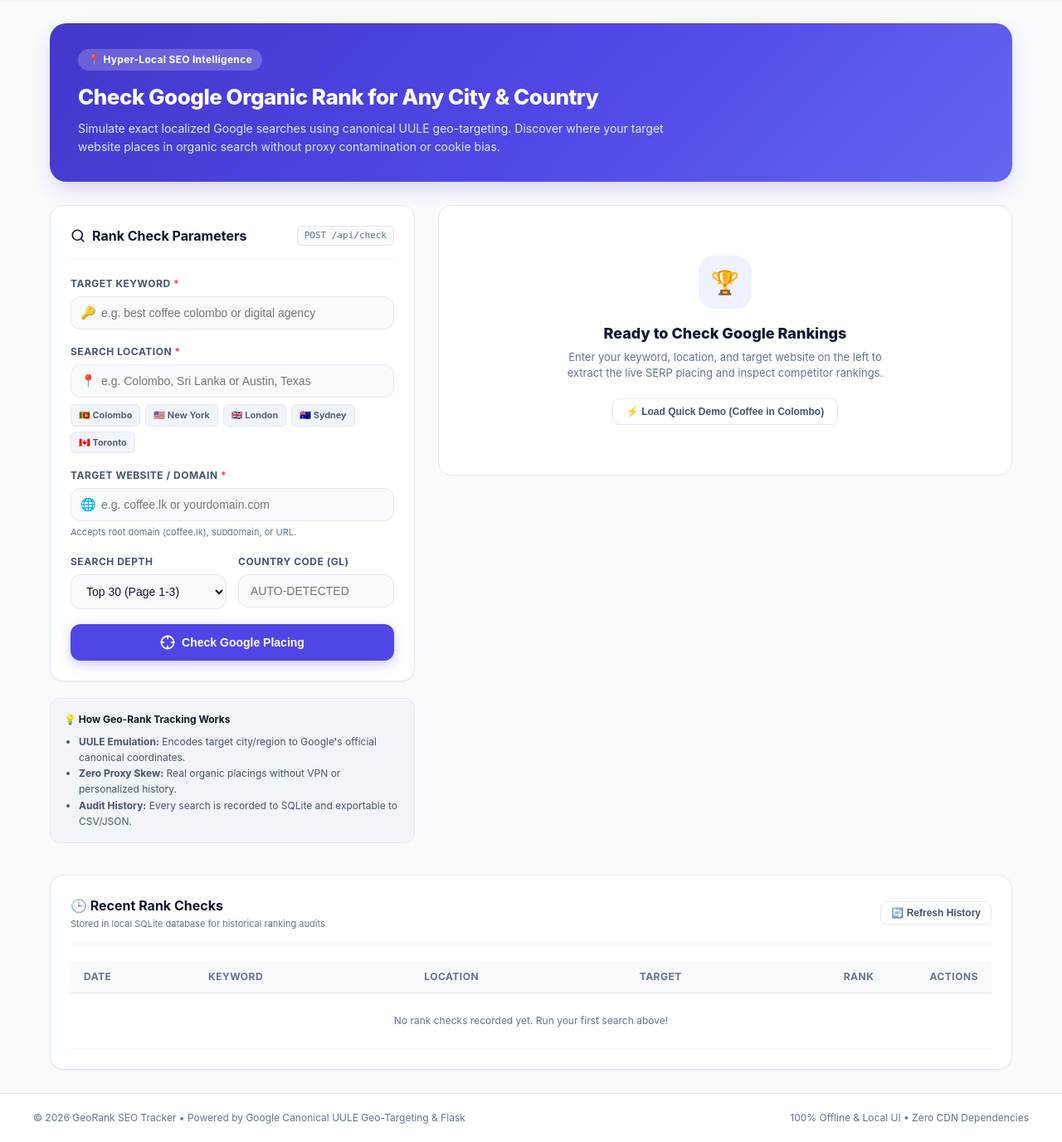
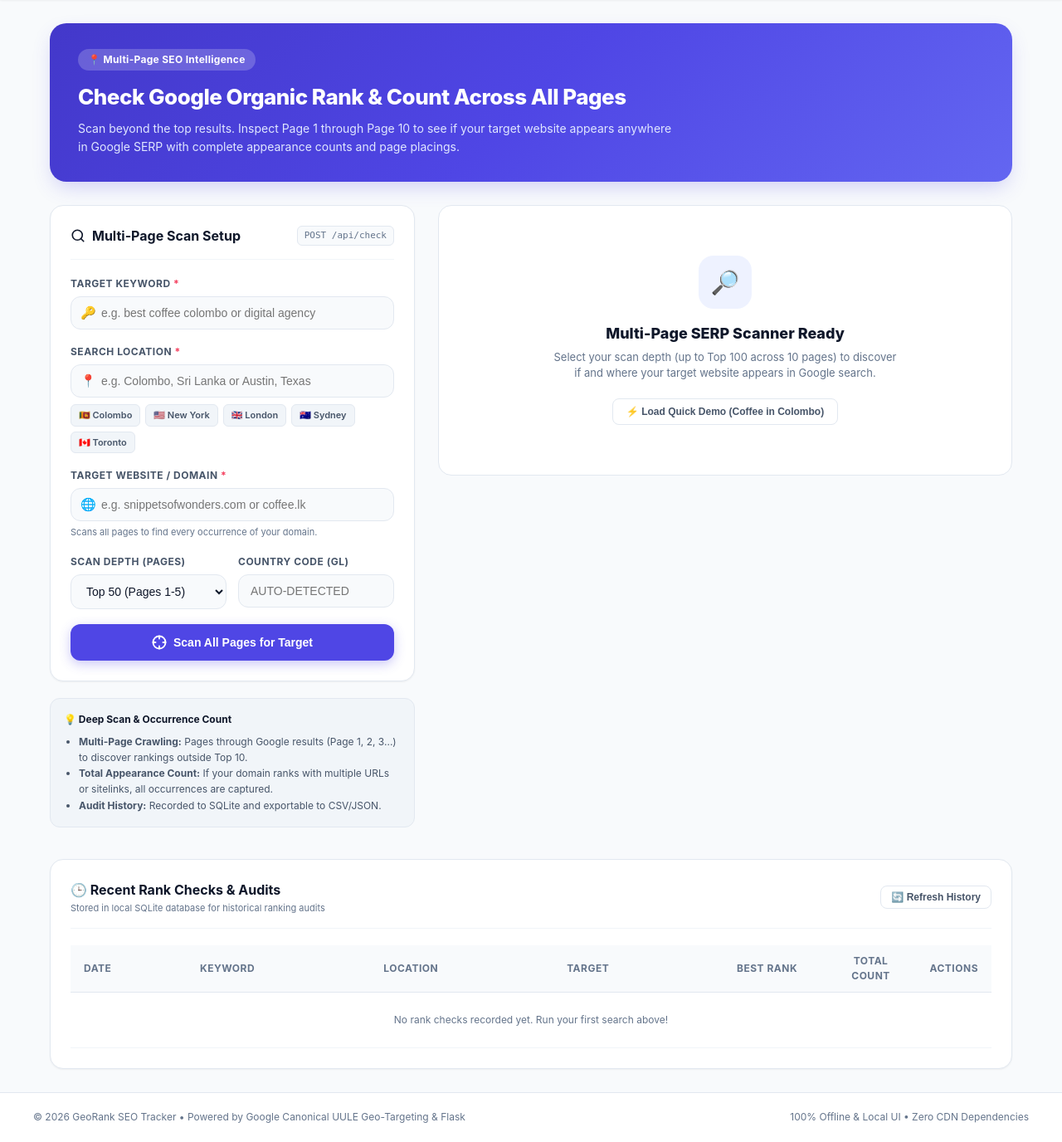
Before and after one commit to kalana20000/Eso-report, a Flask app: template templates/index.html in a window 1280 px wide. Shown: the part 69-1445 px from the top of the page at 83% size. After the commit the page ends 1422 px from the top, so only its background shows below. Run offline with Flask 3, Linux system fonts and the light colour scheme; the template is opened without the code that fills it, so the values that code supplies are empty.

Commit message:
feat: add multi-page deep scanning and total occurrence count tracking

```diff
--- a/templates/index.html
+++ b/templates/index.html
@@ -1,14 +1,14 @@
 {% extends "base.html" %}
 
-{% block title %}GeoRank SEO - Local Google Rank Tracker{% endblock %}
+{% block title %}GeoRank SEO - Local Google Rank Tracker (Multi-Page Deep Scan){% endblock %}
 
 {% block content %}
 <!-- Hero Banner -->
 <div class="hero-banner">
-    <div class="hero-tag">📍 Hyper-Local SEO Intelligence</div>
-    <div class="hero-title">Check Google Organic Rank for Any City & Country</div>
+    <div class="hero-tag">📍 Multi-Page SEO Intelligence</div>
+    <div class="hero-title">Check Google Organic Rank & Count Across All Pages</div>
     <div class="hero-desc">
-        Simulate exact localized Google searches using canonical UULE geo-targeting. Discover where your target website places in organic search without proxy contamination or cookie bias.
+        Scan beyond the top results. Inspect Page 1 through Page 10 to see if your target website appears anywhere in Google SERP with complete appearance counts and page placings.
     </div>
 </div>
 
@@ -23,7 +23,7 @@
                         <circle cx="11" cy="11" r="8"></circle>
                         <line x1="21" y1="21" x2="16.65" y2="16.65"></line>
                     </svg>
-                    <span>Rank Check Parameters</span>
+                    <span>Multi-Page Scan Setup</span>
                 </div>
                 <span class="card-badge">POST /api/check</span>
             </div>
@@ -72,22 +72,21 @@
                     <div class="input-wrapper">
                         <span class="input-icon">🌐</span>
                         <input type="text" id="target_website" name="target_website" required
-                            placeholder="e.g. coffee.lk or yourdomain.com"
+                            placeholder="e.g. snippetsofwonders.com or coffee.lk"
                             class="form-input">
                     </div>
-                    <div class="form-help">Accepts root domain (coffee.lk), subdomain, or URL.</div>
+                    <div class="form-help">Scans all pages to find every occurrence of your domain.</div>
                 </div>
 
                 <!-- Search Depth & Country Code -->
                 <div class="form-row form-group">
                     <div>
-                        <label class="form-label" for="max_results">Search Depth</label>
+                        <label class="form-label" for="max_results">Scan Depth (Pages)</label>
                         <select id="max_results" name="max_results" class="form-input form-input-plain">
                             <option value="10">Top 10 (Page 1)</option>
-                            <option value="20">Top 20 (Page 1-2)</option>
-                            <option value="30" selected>Top 30 (Page 1-3)</option>
-                            <option value="50">Top 50 (Page 1-5)</option>
-                            <option value="100">Top 100 (Deep Scan)</option>
+                            <option value="30">Top 30 (Pages 1-3)</option>
+                            <option value="50" selected>Top 50 (Pages 1-5)</option>
+                            <option value="100">Top 100 (Deep Scan: Pages 1-10)</option>
                         </select>
                     </div>
                     <div>
@@ -106,7 +105,7 @@
                         <line x1="12" y1="6" x2="12" y2="2"></line>
                         <line x1="12" y1="22" x2="12" y2="18"></line>
                     </svg>
-                    <span>Check Google Placing</span>
+                    <span>Scan All Pages for Target</span>
                 </button>
             </form>
 
@@ -115,18 +114,18 @@
                 <div class="spinner"></div>
                 <div>
                     <div class="status-title" id="statusTitle">Connecting to Google Search...</div>
-                    <div class="status-desc" id="statusDesc">Encoding canonical location & launching stealth browser</div>
+                    <div class="status-desc" id="statusDesc">Iterating through Google SERP pages...</div>
                 </div>
             </div>
         </div>
 
         <!-- Help Info Box -->
         <div class="info-box">
-            <div class="info-title">💡 How Geo-Rank Tracking Works</div>
+            <div class="info-title">💡 Deep Scan & Occurrence Count</div>
             <ul class="info-list">
-                <li><strong>UULE Emulation:</strong> Encodes target city/region to Google's official canonical coordinates.</li>
-                <li><strong>Zero Proxy Skew:</strong> Real organic placings without VPN or personalized history.</li>
-                <li><strong>Audit History:</strong> Every search is recorded to SQLite and exportable to CSV/JSON.</li>
+                <li><strong>Multi-Page Crawling:</strong> Pages through Google results (Page 1, 2, 3...) to discover rankings outside Top 10.</li>
+                <li><strong>Total Appearance Count:</strong> If your domain ranks with multiple URLs or sitelinks, all occurrences are captured.</li>
+                <li><strong>Audit History:</strong> Recorded to SQLite and exportable to CSV/JSON.</li>
             </ul>
         </div>
     </div>
@@ -136,10 +135,10 @@
 
         <!-- Welcome Empty State -->
         <div id="emptyState" class="empty-state">
-            <div class="empty-icon">🏆</div>
-            <div class="empty-title">Ready to Check Google Rankings</div>
+            <div class="empty-icon">🔎</div>
+            <div class="empty-title">Multi-Page SERP Scanner Ready</div>
             <div class="empty-desc">
-                Enter your keyword, location, and target website on the left to extract the live SERP placing and inspect competitor rankings.
+                Select your scan depth (up to Top 100 across 10 pages) to discover if and where your target website appears in Google search.
             </div>
             <button onclick="demoFill()" class="btn-secondary" style="margin: 0 auto; padding: 8px 16px;">
                 ⚡ Load Quick Demo (Coffee in Colombo)
@@ -157,9 +156,9 @@
             <div class="table-card">
                 <div class="table-header-bar">
                     <div>
-                        <div style="font-size: 15px; font-weight: 800; color: #0f172a;">📊 Local SERP Breakdown</div>
+                        <div style="font-size: 15px; font-weight: 800; color: #0f172a;">📊 Complete SERP Placings Across All Pages</div>
                         <div style="font-size: 11px; color: var(--text-muted); margin-top: 2px;" id="serpMetaInfo">
-                            Top organic rankings in this location
+                            All organic results extracted
                         </div>
                     </div>
 
@@ -176,7 +175,7 @@
 
                 <!-- Table Search Filter -->
                 <div class="table-filter-bar">
-                    <input type="text" id="tableFilter" oninput="filterTable()" placeholder="🔍 Filter results by domain, keyword, or title..." class="filter-input">
+                    <input type="text" id="tableFilter" oninput="filterTable()" placeholder="🔍 Filter results across all pages by domain, keyword, or title..." class="filter-input">
                 </div>
 
                 <!-- Table Content -->
@@ -184,7 +183,8 @@
                     <table>
                         <thead>
                             <tr>
-                                <th style="width: 70px; text-align: center;">Rank</th>
+                                <th style="width: 60px; text-align: center;">Rank</th>
+                                <th style="width: 60px; text-align: center;">Page</th>
                                 <th>Title & Snippet</th>
                                 <th style="width: 220px;">Domain / URL</th>
                             </tr>
@@ -204,7 +204,7 @@
 <div class="card" style="margin-top: 10px;">
     <div class="card-header">
         <div>
-            <div class="card-title">🕒 Recent Rank Checks</div>
+            <div class="card-title">🕒 Recent Rank Checks & Audits</div>
             <div style="font-size: 11px; color: var(--text-muted); margin-top: 2px;">Stored in local SQLite database for historical ranking audits</div>
         </div>
         <button onclick="refreshHistory()" class="btn-secondary">
@@ -216,12 +216,13 @@
         <table>
             <thead>
                 <tr>
-                    <th style="width: 150px;">Date</th>
+                    <th style="width: 140px;">Date</th>
                     <th>Keyword</th>
                     <th>Location</th>
                     <th>Target</th>
-                    <th style="width: 120px; text-align: center;">Rank</th>
-                    <th style="width: 100px; text-align: right;">Actions</th>
+                    <th style="width: 140px; text-align: center;">Best Rank</th>
+                    <th style="width: 110px; text-align: center;">Total Count</th>
+                    <th style="width: 80px; text-align: right;">Actions</th>
                 </tr>
             </thead>
             <tbody id="historyTableBody">
@@ -239,6 +240,15 @@
                                 <span class="history-badge not-found">Not in Top {{ item.total_extracted }}</span>
                             {% endif %}
                         </td>
+                        <td style="text-align: center;">
+                            {% if item.target_found %}
+                                <span style="font-weight: 800; color: var(--emerald-dark); background: var(--emerald-light); padding: 2px 8px; border-radius: 9999px; border: 1px solid var(--emerald-border);">
+                                    {{ item.appearances_count }} match{{ 'es' if item.appearances_count != 1 else '' }}
+                                </span>
+                            {% else %}
+                                <span style="color: var(--text-muted);">0</span>
+                            {% endif %}
+                        </td>
                         <td style="text-align: right;">
                             <button onclick="loadCheck({{ item.id }})" class="action-btn view">View</button>
                             <button onclick="deleteCheck({{ item.id }})" class="action-btn delete">✕</button>
@@ -247,7 +257,7 @@
                     {% endfor %}
                 {% else %}
                     <tr id="emptyHistoryRow">
-                        <td colspan="6" style="padding: 24px; text-align: center; color: var(--text-muted);">
+                        <td colspan="7" style="padding: 24px; text-align: center; color: var(--text-muted);">
                             No rank checks recorded yet. Run your first search above!
                         </td>
                     </tr>
@@ -272,7 +282,7 @@
         document.getElementById('location').value = 'Colombo, Sri Lanka';
         document.getElementById('target_website').value = 'snippetsofwonders.com';
         document.getElementById('country_code').value = 'lk';
-        document.getElementById('max_results').value = '30';
+        document.getElementById('max_results').value = '50';
     }
 
     document.getElementById('rankForm').addEventListener('submit', async function(e) {
@@ -293,11 +303,11 @@
         const statusBox = document.getElementById('statusBox');
 
         submitBtn.disabled = true;
-        submitBtn.innerHTML = '<span>⏳ Searching Google SERP...</span>';
+        submitBtn.innerHTML = '<span>⏳ Deep Scanning Google SERP Pages...</span>';
 
         statusBox.classList.remove('hidden');
-        document.getElementById('statusTitle').innerText = 'Querying Google (' + location + ')...';
-        document.getElementById('statusDesc').innerText = 'Simulating geo-location & parsing organic results...';
+        document.getElementById('statusTitle').innerText = 'Scanning Google SERP (' + location + ')...';
+        document.getElementById('statusDesc').innerText = 'Paging through results up to Top ' + maxResults + ' to detect all appearances...';
 
         try {
             const resp = await fetch('/api/check', {
@@ -333,7 +343,7 @@
                     <line x1="12" y1="6" x2="12" y2="2"></line>
                     <line x1="12" y1="22" x2="12" y2="18"></line>
                 </svg>
-                <span>Check Google Placing</span>
+                <span>Scan All Pages for Target</span>
             `;
             statusBox.classList.add('hidden');
         }
@@ -357,42 +367,74 @@
 
         // Render Hero Rank Banner
         const banner = document.getElementById('rankBanner');
+        const count = data.appearances_count || (data.target_found ? 1 : 0);
+        const apps = data.all_appearances || (data.matched_item ? [data.matched_item] : []);
+
         if (data.target_found && data.rank) {
             banner.className = 'result-banner found';
+
+            let appearancesHtml = '';
+            if (apps.length > 1) {
+                appearancesHtml = `
+                    <div style="margin-top: 14px; padding-top: 12px; border-top: 1px solid rgba(255,255,255,0.25);">
+                        <div style="font-weight: 800; font-size: 13px; margin-bottom: 6px;">
+                            📋 All ${count} Detected Appearances Across Results:
+                        </div>
+                        <div style="display: flex; flex-direction: column; gap: 6px;">
+                            ${apps.map((a, i) => `
+                                <div style="background: rgba(255,255,255,0.15); padding: 6px 10px; border-radius: 6px; font-size: 11px;">
+                                    <strong>#${a.rank}</strong> (Page ${a.page}):
+                                    <a href="${a.url}" target="_blank" style="color: #fff; text-decoration: underline; font-weight: 600;">${a.title}</a>
+                                </div>
+                            `).join('')}
+                        </div>
+                    </div>
+                `;
+            } else if (data.matched_item) {
+                appearancesHtml = `
+                    <div class="matched-details">
+                        <div><strong>Matched Page:</strong> <a href="${data.matched_item.url}" target="_blank" class="matched-url-link">${data.matched_item.url}</a></div>
+                        <div style="opacity: 0.9; margin-top: 3px;">"${data.matched_item.title}"</div>
+                    </div>
+                `;
+            }
+
             banner.innerHTML = `
-                <div class="result-tag">🎉 Organic Match Found</div>
-                <div class="result-rank-row">
-                    <span class="result-rank-num">Rank #${data.rank}</span>
+                <div style="display: flex; justify-content: space-between; align-items: center; flex-wrap: wrap; gap: 8px;">
+                    <div class="result-tag">🎉 Target Found: ${count} Appearance${count > 1 ? 's' : ''}</div>
+                    <span style="font-size: 11px; background: rgba(0,0,0,0.2); padding: 3px 8px; border-radius: 4px;">
+                        Scanned ${data.total_extracted} results in ${data.duration_seconds}s
+                    </span>
+                </div>
+
+                <div class="result-rank-row" style="margin-top: 8px;">
+                    <span class="result-rank-num">Best Rank #${data.rank}</span>
                     <span class="result-rank-page">Page ${data.page} on Google</span>
                 </div>
+
                 <div class="result-summary-text">
-                    Target <strong>${data.target_website}</strong> places at position #${data.rank} for "<em>${data.keyword}</em>" in <strong>${data.location}</strong>.
-                    Parsed ${data.total_extracted} results in ${data.duration_seconds}s.
+                    Target <strong>${data.target_website}</strong> appears <strong>${count} time${count > 1 ? 's' : ''}</strong> across ${data.total_extracted} organic placings scanned for "<em>${data.keyword}</em>" in <strong>${data.location}</strong>.
                 </div>
-                ${data.matched_item ? `
-                <div class="matched-details">
-                    <div><strong>Matched Page:</strong> <a href="${data.matched_item.url}" target="_blank" class="matched-url-link">${data.matched_item.url}</a></div>
-                    <div style="opacity: 0.9; margin-top: 3px;">"${data.matched_item.title}"</div>
-                </div>
-                ` : ''}
+
+                ${appearancesHtml}
             `;
         } else {
             banner.className = 'result-banner not-found';
             banner.innerHTML = `
-                <div class="result-tag">⚠️ Not Found in Target Depth</div>
+                <div class="result-tag">⚠️ Target Not Found Anywhere</div>
                 <div class="result-rank-row">
-                    <span class="result-rank-num">Not Found</span>
-                    <span class="result-rank-page">Top ${data.total_extracted} Results</span>
+                    <span class="result-rank-num">0 Matches</span>
+                    <span class="result-rank-page">Scanned ${data.total_extracted} Results</span>
                 </div>
                 <div class="result-summary-text">
-                    Target <strong>${data.target_website}</strong> was not found in the top ${data.total_extracted} organic placings for "<em>${data.keyword}</em>" in <strong>${data.location}</strong>.
+                    Target <strong>${data.target_website}</strong> did not appear anywhere in all ${data.total_extracted} organic placings scanned for "<em>${data.keyword}</em>" in <strong>${data.location}</strong>.
                     (Scanned in ${data.duration_seconds}s)
                 </div>
             `;
         }
 
         document.getElementById('serpMetaInfo').innerText =
-            `Showing ${data.results.length} organic placings for "${data.keyword}" in ${data.location}`;
+            `Showing all ${data.results.length} organic placings across pages for "${data.keyword}" in ${data.location}`;
 
         renderTable(currentResults);
         container.scrollIntoView({ behavior: 'smooth', block: 'start' });
@@ -403,7 +445,7 @@
         tbody.innerHTML = '';
 
         if (!results || results.length === 0) {
-            tbody.innerHTML = '<tr><td colspan="3" style="padding: 24px; text-align: center; color: var(--text-muted);">No organic results returned.</td></tr>';
+            tbody.innerHTML = '<tr><td colspan="4" style="padding: 24px; text-align: center; color: var(--text-muted);">No organic results returned.</td></tr>';
             return;
         }
 
@@ -419,10 +461,13 @@
                         ${item.is_target ? item.rank : '#' + item.rank}
                     </span>
                 </td>
+                <td style="text-align: center; font-weight: 700; color: var(--text-sub);">
+                    P${item.page}
+                </td>
                 <td>
                     <div class="result-title">
                         ${item.title}
-                        ${item.is_target ? '<span class="target-tag">🎯 Your Website</span>' : ''}
+                        ${item.is_target ? '<span class="target-tag">🎯 Target Match</span>' : ''}
                     </div>
                     ${item.snippet ? `<div class="result-snippet">${item.snippet}</div>` : ''}
                 </td>
@@ -491,12 +536,13 @@
             if (data.success && data.history) {
                 const tbody = document.getElementById('historyTableBody');
                 if (data.history.length === 0) {
-                    tbody.innerHTML = '<tr><td colspan="6" style="padding: 24px; text-align: center; color: var(--text-muted);">No rank checks recorded yet.</td></tr>';
+                    tbody.innerHTML = '<tr><td colspan="7" style="padding: 24px; text-align: center; color: var(--text-muted);">No rank checks recorded yet.</td></tr>';
                     return;
                 }
                 tbody.innerHTML = '';
                 data.history.forEach(item => {
                     const tr = document.createElement('tr');
+                    const count = item.appearances_count || (item.target_found ? 1 : 0);
                     tr.innerHTML = `
                         <td style="color: var(--text-muted); font-family: monospace;">${item.created_at}</td>
                         <td style="font-weight: 700;">${item.keyword}</td>
@@ -507,6 +553,15 @@
                                 <span class="history-badge found">#${item.rank} (Page ${item.page})</span>
                             ` : `
                                 <span class="history-badge not-found">Not in Top ${item.total_extracted}</span>
+                            `}
+                        </td>
+                        <td style="text-align: center;">
+                            ${item.target_found ? `
+                                <span style="font-weight: 800; color: var(--emerald-dark); background: var(--emerald-light); padding: 2px 8px; border-radius: 9999px; border: 1px solid var(--emerald-border);">
+                                    ${count} match${count != 1 ? 'es' : ''}
+                                </span>
+                            ` : `
+                                <span style="color: var(--text-muted);">0</span>
                             `}
                         </td>
                         <td style="text-align: right;">
```
Also changed, not shown: cli.py (+35 -26 lines), database.py (+42 -8 lines), rank_tracker.py (+139 -149 lines), README.md.
